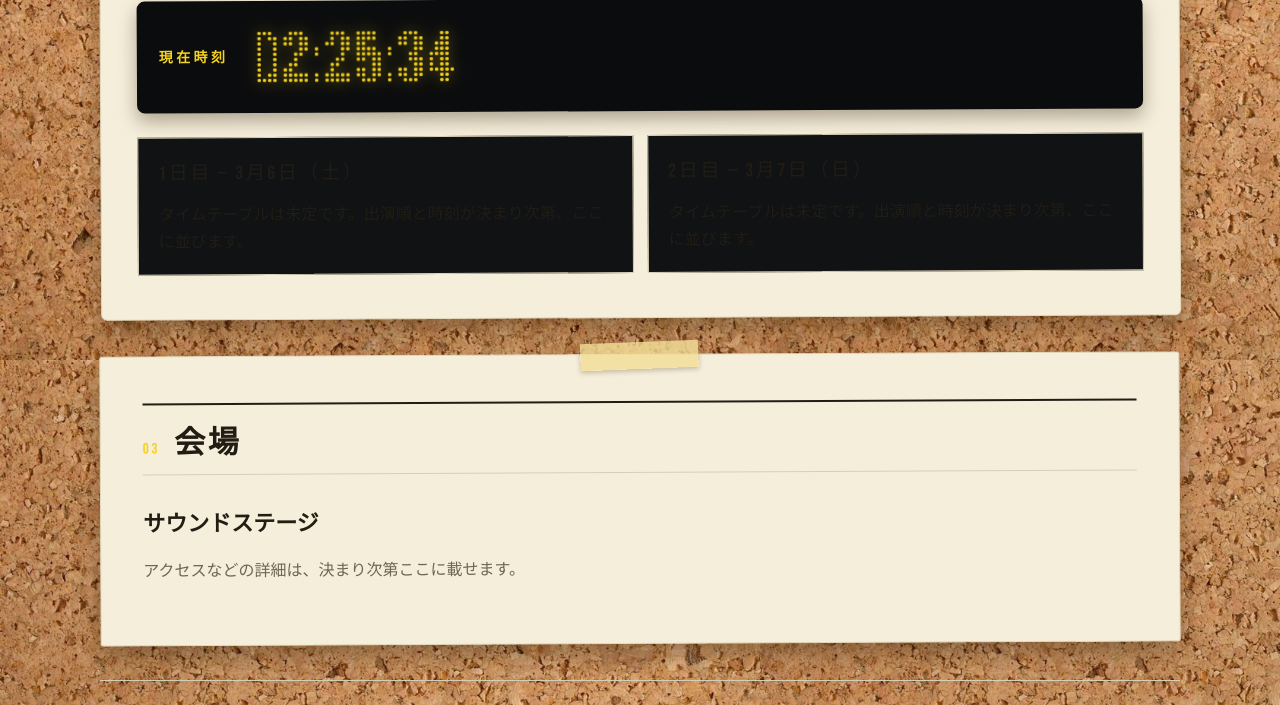
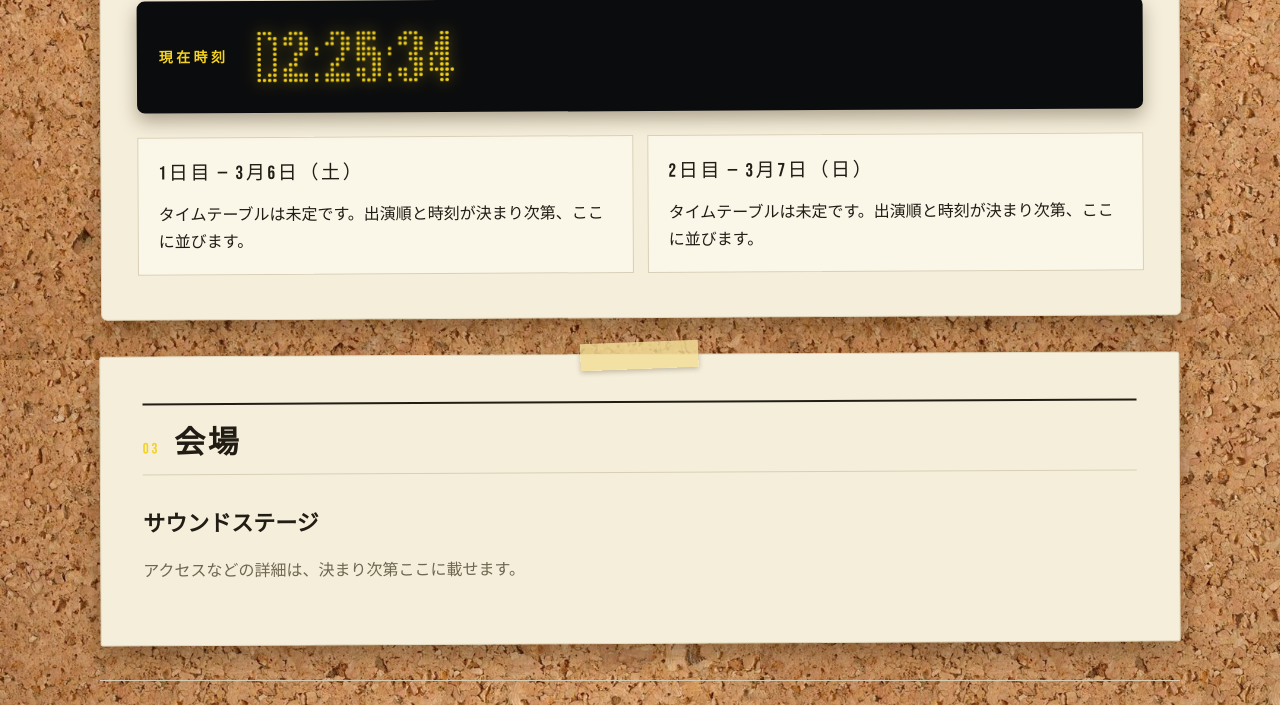
Before and after one commit to hayato-0510/graduation-live-2027, an Astro site: page / in a window 1280 px wide. Shown: the part 2680-3385 px from the top of the page. Built offline with nearby package versions, Linux system fonts and the light colour scheme; Astro itself is replaced by a stand-in of ours.

Commit message:
修正: タイムテーブルの日別枠の背景が黒く残っていたのを紙色に

```diff
--- a/src/styles/global.css
+++ b/src/styles/global.css
@@ -958,3 +958,6 @@ main .section {
   font-weight: 700;
   letter-spacing: 0.24em;
 }
+#sequence .day-frame {
+  background: rgba(255, 253, 244, 0.55);
+}
```
